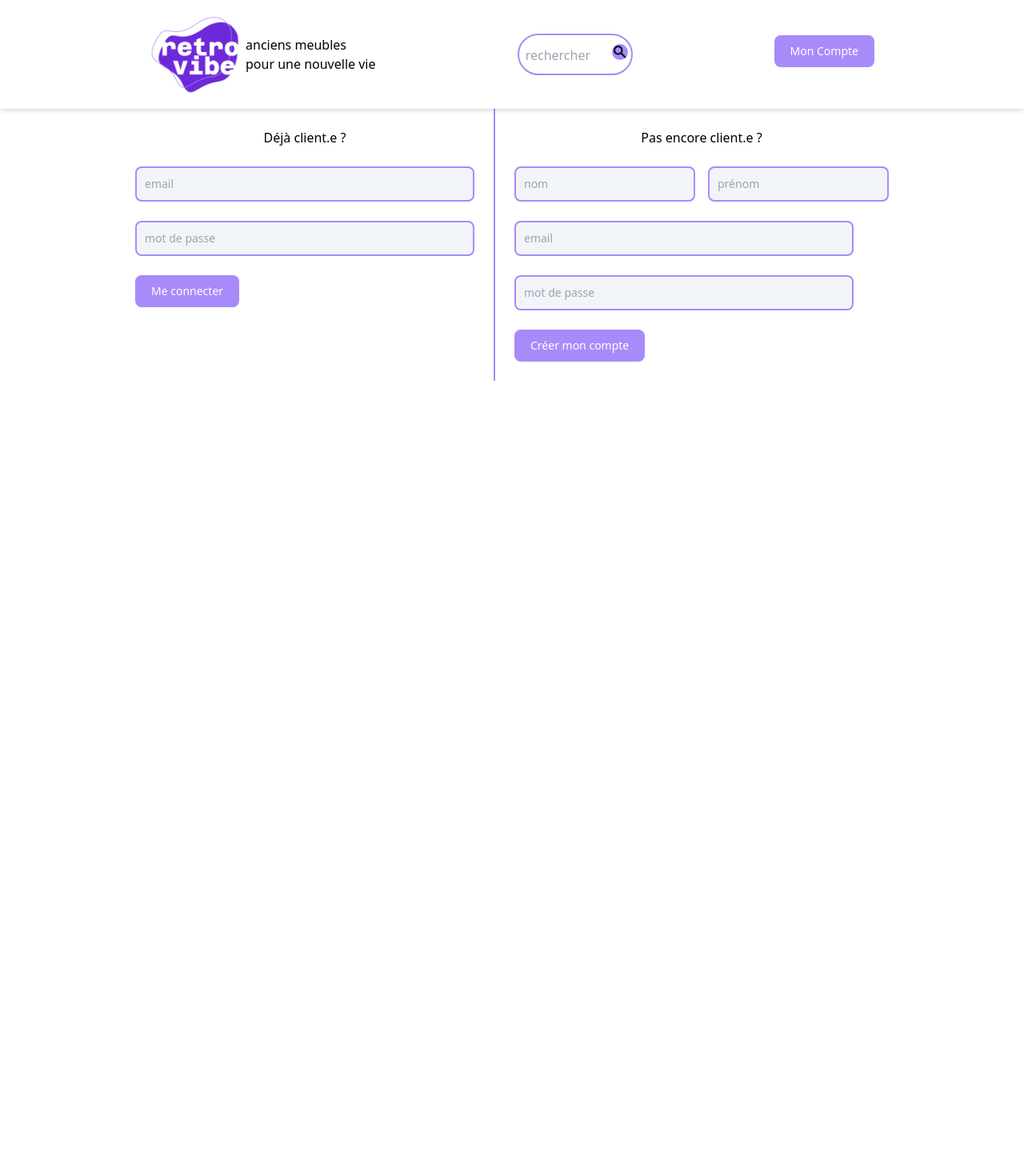
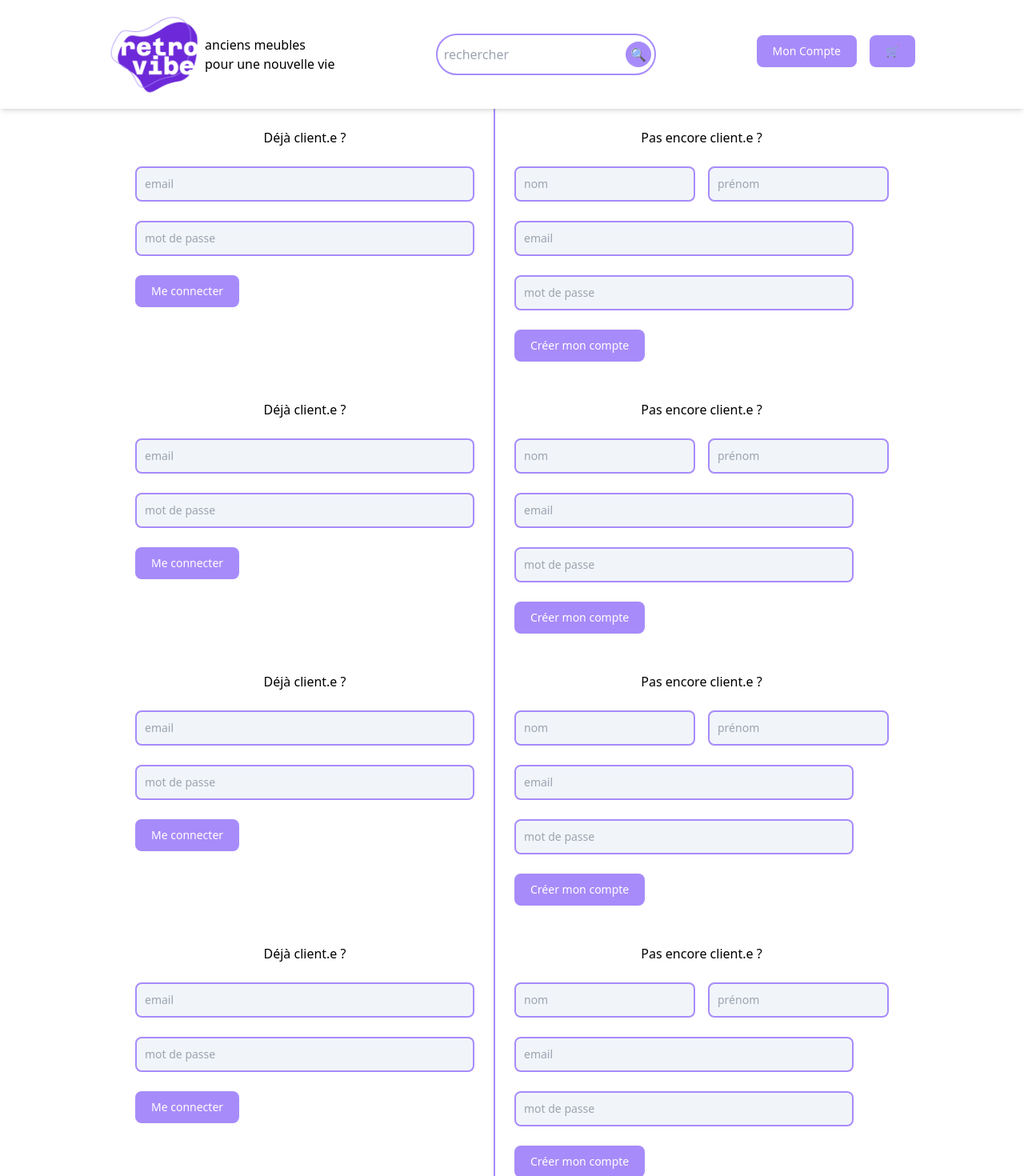
Before and after one commit to adatechschool/projet_collectif_vente_de_meubles-front-team_retrovibe, a React (Create React App) app: page / in a window 1280 px wide. Shown: the top 1470 px of the page at 80% size. Before the commit the page ends 800 px from the top, so only its background shows below. Built offline with nearby package versions, Linux system fonts and the light colour scheme.

Commit message:
header terminer

```diff
--- a/src/App.js
+++ b/src/App.js
@@ -8,7 +8,12 @@ function App() {
     <Header/>
     <div className="App">
       <div className='App-main'>
-      <Connexion/>
+        <Connexion/>
+        <Connexion/>
+        <Connexion/>
+        <Connexion/>
+        <Connexion/>
+        <Connexion/>
       </div>
     </div>
     </>
--- /dev/null
+++ b/src/BtnCart.jsx
@@ -0,0 +1,9 @@
+import React from 'react'
+
+function BtnCart() {
+    return(
+        <button class="mb-6 text-white bg-violet-400 hover:bg-violet-700 focus:outline-none font-medium rounded-lg text-sm sm:w-auto px-5 py-2.5 text-center">🛒</button>
+    )
+}
+
+export default BtnCart;
--- a/src/Header.jsx
+++ b/src/Header.jsx
@@ -1,6 +1,7 @@
 import React from 'react';
 import logo from './logo-retrovibe.png';
 import loupe from './Loupe.png';
+import BtnCart from './BtnCart';
 
 function Header() {
     return(
@@ -12,14 +13,13 @@ function Header() {
 
             <div class='flex flex-row items-center my-8 border-2 border-violet-400 hover:border-violet-700 focus:outline-none rounded-full px-1  '>
                 <form>
-                    <input type = "search" placeholder=" rechercher" class = "w-28" ></input>
-                    <input type="image" /* onclick=" " */ src={loupe} class = "w-5 h-5 bg-violet-400 rounded-full hover:bg-violet-700 focus:outline-none"/>
-                </form>
+                    <input type = "search" placeholder= " rechercher" class = "w-50 focus:outline-none" ></input>
+                    <button type='submit' class= "w-8 h-8 bg-violet-400 rounded-full hover:bg-violet-700 focus:outline-none">🔍</button>                </form>
             </div>
 
-            <div class='flex flex-row items-center mt-4'>
+            <div class='flex flex-row items-center mt-4 gap-4'>
                 <button type="submit" class="mb-6 text-white bg-violet-400 hover:bg-violet-700 focus:outline-none font-medium rounded-lg text-sm sm:w-auto px-5 py-2.5 text-center">Mon Compte</button>
-                <input type = "button"></input>
+                <BtnCart/>
             </div>
         </div>
     )
```
Also changed, not shown: src/shoppingCart.png (added).
